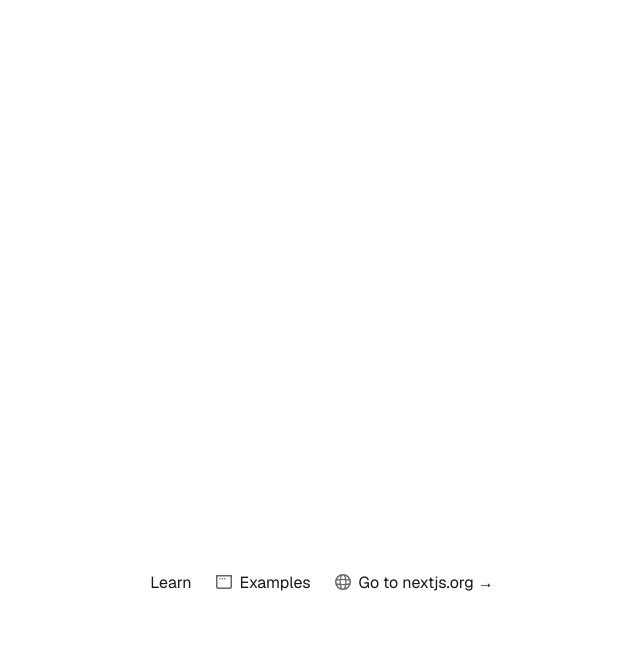
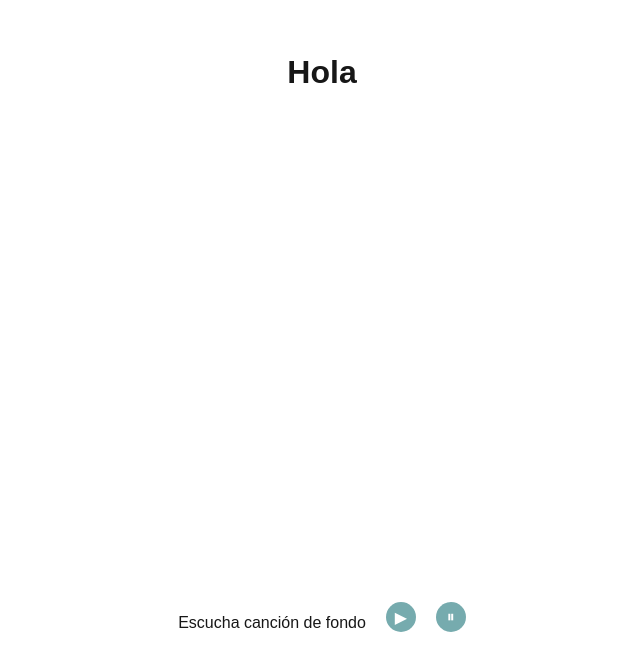
Before and after one commit to abenitezm/undersounds, a Next.js app: page / in a window 1280 px wide. Shown: the part 128-798 px from the top of the page, without its empty margins (318-958 px from the left). Built offline with nearby package versions, Linux system fonts and the light colour scheme.

Commit message:
Reproductor de música de fondo para la web completado. Añadido dependencias de router-react para hacer en un futuro la navegación entre páginas

```diff
--- a/package.json
+++ b/package.json
@@ -9,9 +9,11 @@
     "lint": "next lint"
   },
   "dependencies": {
+    "lucide-react": "^0.476.0",
     "next": "^15.1.7",
     "react": "^19.0.0",
-    "react-dom": "^19.0.0"
+    "react-dom": "^19.0.0",
+    "react-router-dom": "^6.30.0"
   },
   "devDependencies": {
     "@eslint/eslintrc": "^3",
--- /dev/null
+++ b/src/app/components/WebAudio.tsx
@@ -0,0 +1,62 @@
+'use client';
+
+import React, { useRef } from "react";
+import { Play } from "lucide-react";
+
+export default function WebAudio(){
+    {/* Función de audio para todas las páginas */}
+    const audioRef = useRef<HTMLAudioElement>(null);
+
+    const playMuic = () => {
+        if ( audioRef.current ) {
+            audioRef.current.volume = 0.40;
+            audioRef.current.play().catch((error => {console.error("Audio error: no se ha podido reproducir el audio")}));
+        }
+    };
+
+    const stopMusic = () => {
+        if ( audioRef.current ) {
+            audioRef.current.pause();
+        }
+    };
+
+    return (
+        <div style={ styles.container }>
+            <audio ref={audioRef} style={ styles.audio } controls loop>
+                <source src="/audio/web_audio.mp3" type="audio/mpeg"/>
+            </audio>
+            <p>Escucha canción de fondo</p>
+            <button style={ styles.playButton }onClick={playMuic}>▶ </button>
+            <button style={ styles.playButton } onClick={stopMusic}>⏸</button>
+        </div>
+    );
+}
+
+const styles = {
+    container: {
+        display: "flex",
+        justifyContent: "center",
+        alignItems: "end",
+        height: "45vh"
+    },
+
+    audio : {
+        display: "none"
+    },
+
+    playButton : {
+        backgroundColor: "#76ABAE",
+        marginLeft: "20px",
+        color: "white",
+        border: "none",
+        borderRadius: "50%",
+        width: "30px",
+        height: "30px",
+        fontSize: "1rem",
+        display: "flex",
+        justifyContent: "center",
+        alignItems: "center",
+        cursor: "pointer",
+        transition: "background-color 0.3s"
+    }
+};
--- a/src/app/layout.tsx
+++ b/src/app/layout.tsx
@@ -1,5 +1,7 @@
+
 import type { Metadata } from "next";
 import { Geist, Geist_Mono } from "next/font/google";
+import WebAudio from "./components/WebAudio";
 import "./globals.css";
 
 const geistSans = Geist({
@@ -22,10 +24,12 @@ export default function RootLayout({
 }: Readonly<{
   children: React.ReactNode;
 }>) {
+
   return (
     <html lang="en">
       <body className={`${geistSans.variable} ${geistMono.variable}`}>
         {children}
+        <WebAudio /> {/* Separación del audio para reproducirlo en todas las páginas */}
       </body>
     </html>
   );
--- a/src/app/page.tsx
+++ b/src/app/page.tsx
@@ -1,49 +1,19 @@
-import Image from "next/image";
-import styles from "./page.module.css";
+  'use client';
 
-export default function Home() {
-  return (
-    <div className={styles.page}>
-      <main className={styles.main}>
+  import Image from "next/image";
 
-      </main>
-      <footer className={styles.footer}>
-        <a
-          href="https://nextjs.org/learn?utm_source=create-next-app&utm_medium=appdir-template&utm_campaign=create-next-app"
-          target="_blank"
-          rel="noopener noreferrer"
-        >
-          Learn
-        </a>
-        <a
-          href="https://vercel.com/templates?framework=next.js&utm_source=create-next-app&utm_medium=appdir-template&utm_campaign=create-next-app"
-          target="_blank"
-          rel="noopener noreferrer"
-        >
-          <Image
-            aria-hidden
-            src="/window.svg"
-            alt="Window icon"
-            width={16}
-            height={16}
-          />
-          Examples
-        </a>
-        <a
-          href="https://nextjs.org?utm_source=create-next-app&utm_medium=appdir-template&utm_campaign=create-next-app"
-          target="_blank"
-          rel="noopener noreferrer"
-        >
-          <Image
-            aria-hidden
-            src="/globe.svg"
-            alt="Globe icon"
-            width={16}
-            height={16}
-          />
-          Go to nextjs.org →
-        </a>
-      </footer>
-    </div>
-  );
+  export default function Home() {
+    return (
+      <div style={ styles.container }>
+        <h1>Hola</h1>
+      </div>
+    );
+  }
+  const styles = {
+    container:{
+        display: "flex",
+        justifyContent: "center",
+        alignItems: "center",
+        height: "50vh"
+    }
 }
```
Also changed, not shown: src/app/pagPrueba.tsx (added, +9 -0 lines), 2 other files (tests, documents, lock files or other folders).
